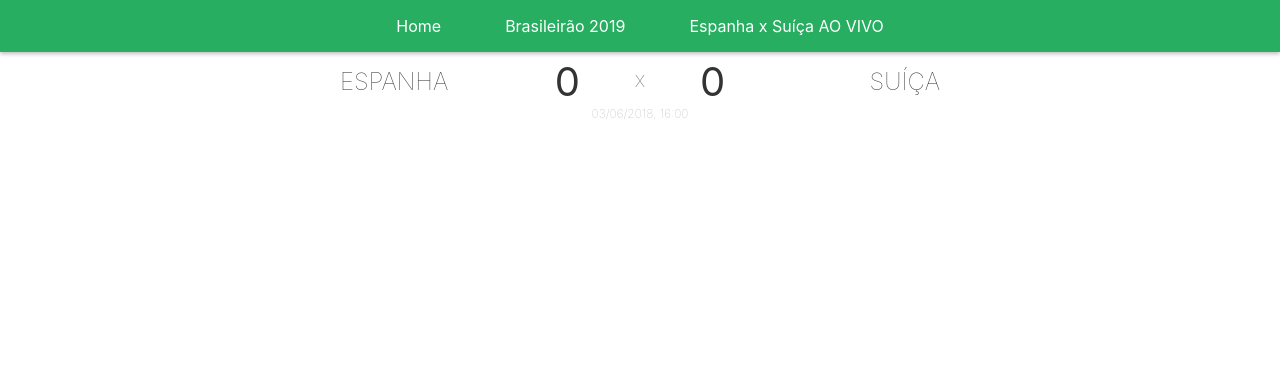
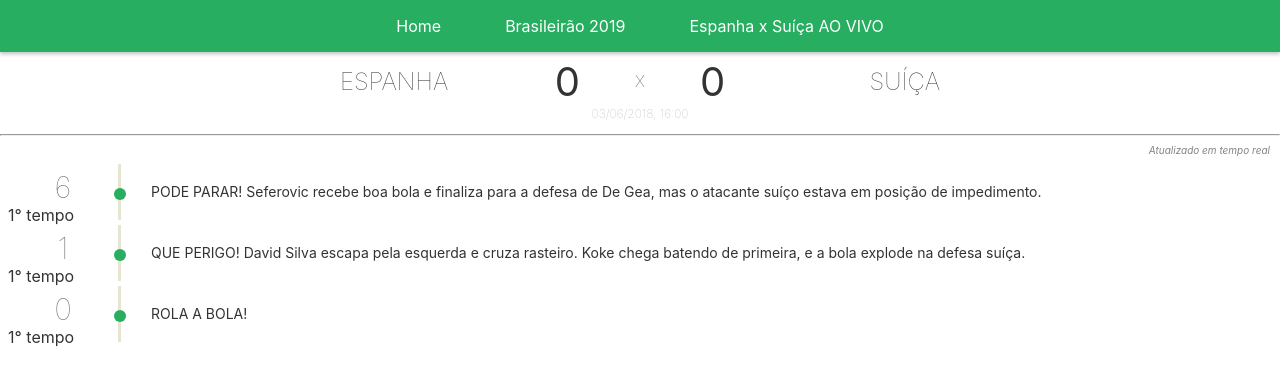
Before and after one commit to Rosinele/FrontEndbyFacebookDeveloperCircle, a React (Create React App) app in the folder 09 - Desenvolvimento com React.js/curso-platzi-soccer/: page /ao-vivo in a window 1280 px wide. Shown: the top 384 px of the page. Built offline with nearby package versions, Linux system fonts and the light colour scheme; no server answers.

Commit message:
Renderizando as informações da partida ao vivo

```diff
--- a/09 - Desenvolvimento com React.js/curso-platzi-soccer/src/LiveMatch.js
+++ b/09 - Desenvolvimento com React.js/curso-platzi-soccer/src/LiveMatch.js
@@ -1,5 +1,5 @@
 import React from "react";
-import { getMatch } from './api';
+import { getMatch, subscribeToMatch } from './api';
 
 import "./LiveMatch.css";
 
@@ -14,9 +14,11 @@
 
 const LiveMatch = () => {
     const [loading, setLoading] = React.useState();
+    const [listening, setListening] = React.useState(false);
     const [match, setMatch] = React.useState();
-    const [homeTeamGoals, setHomeTeamGoasl] = React.useState(0);
-    const [awayTeamGoals, setAwayTeamGoasl] = React.useState(0);
+    const [homeTeamGoals, setHomeTeamGoals] = React.useState(0);
+    const [awayTeamGoals, setAwayTeamGoals] = React.useState(0);
+    const [matchUpdates, setMatchUpdate] = React.useState([]);
     React.useEffect(() => {
         const load = async () => {
             setLoading(true);
@@ -26,11 +28,26 @@
         };
         load();
     }, []);
-    console.log(match);
+    React.useEffect(() => {
+        if (!match) {
+            return;
+        }
+        const unsubscribe = subscribeToMatch(update => {
+            setMatchUpdate(u => [update, ...u]);
+            setHomeTeamGoals(update.homeTeamGoals);
+            setAwayTeamGoals(update.awayTeamGoals);
+            setListening(!update.finishBroadcast);
+        });
+        return() => {
+            unsubscribe();
+        }
+    }, [match]);
+    console.log(matchUpdates);
     return (
         <div>
             {loading && <h1>Atualizando partida</h1>}
             {!loading && match && (
+                <>
                     <div className="match">
                         <div className="match-header">
                             <div className="home-team">
@@ -47,6 +64,24 @@
                             <div className="match-date">{formatDate(match.date)}</div>
                         </div>
                     </div>
+                    <hr />
+                    {listening && (
+                        <p className="realtime-warning">Atualizado em tempo real</p>
+                    )}
+                    <ul className="timeline">
+                        {matchUpdates.map(u => (
+                            <li key={u.id}>
+                                <p className="timeline-date">
+                                    <span className="half-time">{u.halfTime}</span>
+                                    <span className="halt">{u.half}° tempo</span>
+                                </p>
+                                <div className="timeline-content">
+                                    <p>{u.description}</p>
+                                </div>
+                            </li>
+                        ))}
+                    </ul>
+                </>
             )}
         </div>
     );
```
Lines whose indentation alone changed are shown as unchanged.
